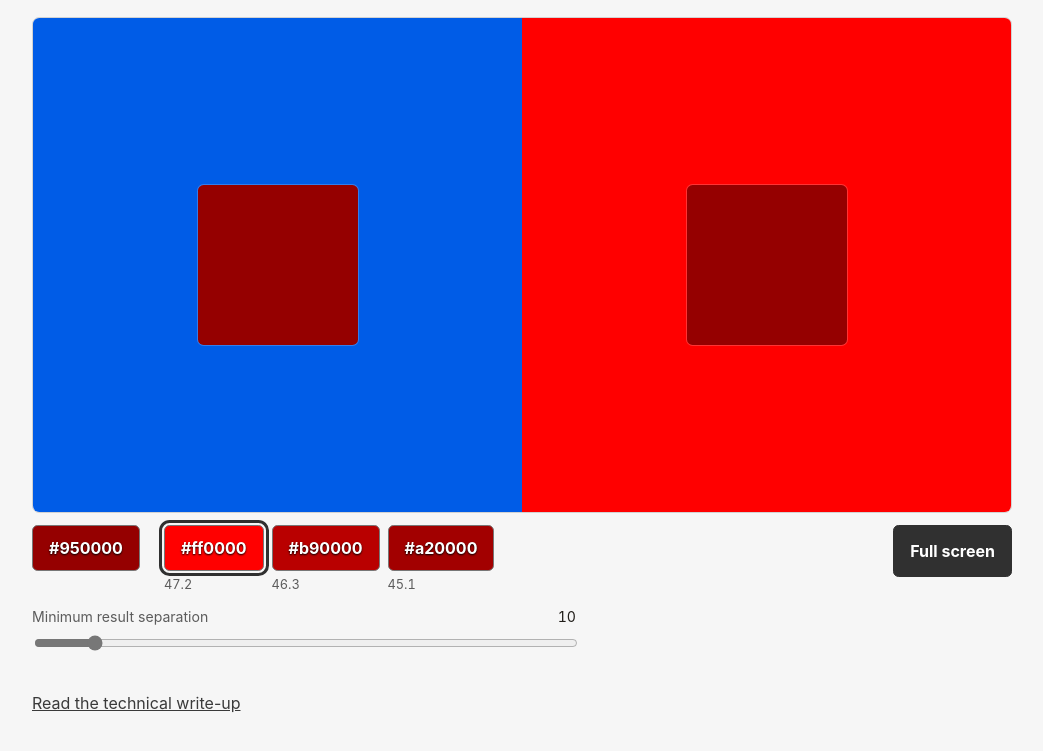
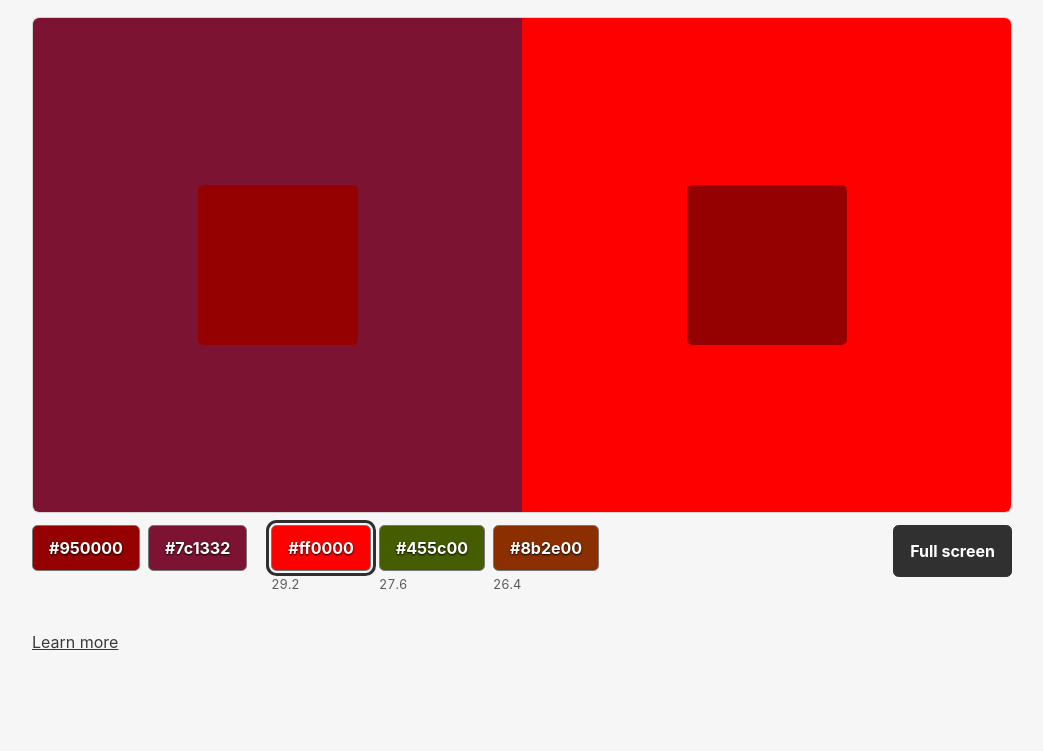
Before and after one commit to grantaj/colourshift, a website: page docs/index.html in a window 1280 px wide. Shown: the part 95-846 px from the top of the page, without its empty margins (58-1101 px from the left). Drawn offline with Linux system fonts and the light colour scheme.

Commit message:
Polish ColourShift defaults and controls

```diff
--- a/docs/index.html
+++ b/docs/index.html
@@ -5,7 +5,7 @@
   <meta name="viewport" content="width=device-width, initial-scale=1" />
   <meta name="theme-color" content="#111111" />
   <title>ColourShift — design a colour shift</title>
-  <link rel="stylesheet" href="shift/shift.css?v=9" />
+  <link rel="stylesheet" href="shift/shift.css?v=13" />
 </head>
 <body>
   <main class="app">
@@ -24,19 +24,13 @@
         </div>
       </article>
     </section>
-    <section class="controls" aria-label="ColourShift controls">
-      <input id="target" class="colour-picker" type="color" value="#950000" aria-label="Target colour" />
-      <input id="surround" class="colour-picker" type="color" value="#005ce7" aria-label="Surrounding colour" />
-      <label class="separation" for="min-delta">
-        <span>Minimum result separation <output id="min-delta-value" for="min-delta">10</output></span>
-        <input id="min-delta" type="range" min="0" max="100" step="1" value="10" />
-      </label>
-    </section>
-    <p class="paper-link"><a href="paper/">Read the technical write-up</a></p>
+    <input id="target" class="colour-picker" type="color" value="#950000" aria-label="Target colour" />
+    <input id="surround" class="colour-picker" type="color" value="#7c1332" aria-label="Surrounding colour" />
+    <p class="paper-link"><a href="paper/">Learn more</a></p>
   </main>
   <script>
     if (window.location.protocol === "file:") document.querySelector("#file-warning").hidden = false;
   </script>
-  <script type="module" src="shift/app.js?v=19"></script>
+  <script type="module" src="shift/app.js?v=22"></script>
 </body>
 </html>
--- a/docs/shift/app.js
+++ b/docs/shift/app.js
@@ -1,9 +1,7 @@
-import { hexToRgb, rgbToHex, search } from "./colourshift-core.js?v=3";
+import { hexToRgb, rgbToHex, search } from "./colourshift-core.js?v=4";
 
 const target = document.querySelector("#target");
 const surround = document.querySelector("#surround");
-const minDelta = document.querySelector("#min-delta");
-const minDeltaValue = document.querySelector("#min-delta-value");
 const results = document.querySelector("#results");
 let searchTimer;
 
@@ -89,6 +87,8 @@ function renderResults(result, targetHex, startHex) {
       }
     });
     const choices = document.createElement("div"); choices.className = "candidate-choices";
+    const references = document.createElement("div");
+    references.className = "reference-choices";
     const targetChoice = document.createElement("button");
     targetChoice.type = "button";
     targetChoice.textContent = targetHex;
@@ -96,7 +96,15 @@ function renderResults(result, targetHex, startHex) {
     targetChoice.style.background = targetHex;
     targetChoice.setAttribute("aria-label", `Choose target colour: ${targetHex}`);
     targetChoice.addEventListener("click", () => openPicker(target));
-    choices.append(targetChoice);
+    const surroundChoice = document.createElement("button");
+    surroundChoice.type = "button";
+    surroundChoice.textContent = startHex;
+    surroundChoice.className = "candidate-choice surround-choice";
+    surroundChoice.style.background = startHex;
+    surroundChoice.setAttribute("aria-label", `Choose surrounding colour: ${startHex}`);
+    surroundChoice.addEventListener("click", () => openPicker(surround));
+    references.append(targetChoice, surroundChoice);
+    choices.append(references);
     const solutions = document.createElement("div");
     solutions.className = "solution-choices";
     for (const [choiceIndex, choice] of result.candidates.entries()) {
@@ -129,7 +137,7 @@ function run() {
   const targetHex = target.value.toLowerCase();
   const startHex = surround.value.toLowerCase();
   try {
-    const result = search("maximal-surround-shift", hexToRgb(targetHex), hexToRgb(startHex), { objective: "chromatic", gridPoints: 12, minDelta: Number(minDelta.value), maxCandidates: 3 });
+    const result = search("maximal-surround-shift", hexToRgb(targetHex), hexToRgb(startHex), { objective: "chromatic", gridPoints: 12, minDelta: 10, maxCandidates: 3 });
     renderResults(result, targetHex, startHex);
   } catch (error) {
     console.error("ColourShift search failed", error);
@@ -145,5 +153,4 @@ for (const editor of document.querySelectorAll(".reference-editor")) bindReferen
 target.addEventListener("input", () => { updateReference(); scheduleSearch(); });
 surround.addEventListener("input", () => { updateReference(); scheduleSearch(); });
 updateReference();
-minDelta.addEventListener("input", () => { minDeltaValue.value = minDelta.value; scheduleSearch(); });
 scheduleSearch();
--- a/docs/shift/colourshift-core.js
+++ b/docs/shift/colourshift-core.js
@@ -121,7 +121,7 @@ export function search(mode, baseRgb, surroundRgb, options = {}) {
   }).filter((item) => item && Number.isFinite(item.totalShift) && Number.isFinite(item.chromaticShift)).sort((a, b) => (b[objective === OBJECTIVE_CHROMATIC ? "chromaticShift" : "totalShift"] - a[objective === OBJECTIVE_CHROMATIC ? "chromaticShift" : "totalShift"]) || rgbToHex(a.rgb).localeCompare(rgbToHex(b.rgb)));
   const candidates = [];
   for (const item of scored) {
-    if (candidates.every((other) => distance(item.shifted, other.shifted, OBJECTIVE_TOTAL) >= config.minDelta && rgbDistance(item.rgb, other.rgb) >= config.minRgbDelta)) candidates.push(item);
+    if (candidates.every((other) => distance(item.shifted, other.shifted, objective) >= config.minDelta && rgbDistance(item.rgb, other.rgb) >= config.minRgbDelta)) candidates.push(item);
     if (candidates.length >= config.maxCandidates) break;
   }
   return { schema: "colourshift-search-result-v1", model: MODEL_ID, mode, objective, config, inputs: { base: baseRgb, surround: surroundRgb }, candidates: candidates.map(({ rgb, totalShift, chromaticShift }) => ({ rgb, hex: rgbToHex(rgb), total_shift: totalShift, chromatic_shift: chromaticShift })) };
--- a/docs/shift/shift.css
+++ b/docs/shift/shift.css
@@ -4,18 +4,13 @@ body { margin: 0; min-height: 100vh; background: #f6f6f6; }
 .app { width: min(1100px, 92vw); margin: 0 auto; padding: clamp(1.5rem, 4vw, 3rem) 0 4rem; }
 .masthead { margin-bottom: 1.25rem; }
 h1 { margin: 0; font-size: clamp(1.5rem, 3vw, 2.25rem); font-weight: 650; letter-spacing: -.04em; }
-.controls { display: grid; max-width: 34rem; margin: 1rem 0 2rem; }
-label { display: grid; gap: .55rem; color: #5c5c5c; font-size: .88rem; }
 .colour-picker { position: fixed; width: 1px; height: 1px; opacity: 0; pointer-events: none; }
 .reference-editor { position: relative; min-height: clamp(12rem, 28vw, 19rem); overflow: hidden; }
 .reference-field { position: absolute; inset: 0; width: 100%; border: 0; border-radius: 0; padding: 0; }
-.reference-target { position: absolute; top: 50%; left: 50%; width: clamp(5rem, 16vw, 10rem); aspect-ratio: 1; min-height: 0; transform: translate(-50%, -50%); border: 0; border-radius: .35rem; padding: 0; box-shadow: 0 0 0 1px #ffffff33; }
-input[type=range] { width: 100%; accent-color: #777; }
+.reference-target { position: absolute; top: 50%; left: 50%; width: clamp(6rem, 13vw, 10rem); aspect-ratio: 1; min-height: 0; transform: translate(-50%, -50%); border: 0; border-radius: .35rem; padding: 0; }
 select, button { width: 100%; min-height: 3.25rem; border: 1px solid #c8c8c8; border-radius: .35rem; background: #fff; color: inherit; padding: .75rem 1rem; font: inherit; }
 button { cursor: pointer; background: #303030; border-color: #303030; color: #fff; font-weight: 650; }
 button:hover { background: #4a4a4a; }
-.separation span { display: flex; justify-content: space-between; }
-.separation output { color: #211e1a; font-variant-numeric: tabular-nums; }
 .results { max-width: 980px; }
 .hint { color: #727272; }
 .comparison { min-height: min(62vh, 42rem); border-radius: .45rem; overflow: hidden; background: #fff; border: 1px solid #d2d2d2; display: grid; }
@@ -23,7 +18,7 @@ button:hover { background: #4a4a4a; }
 .swatches { display: grid; grid-template-columns: minmax(0, 1fr) minmax(0, 1fr); min-height: min(56vh, 36rem); }
 .swatch { display: grid; min-width: 0; place-items: center; }
 .empty-result { display: grid; place-items: center; padding: 2rem; background: #fff; color: #727272; text-align: center; }
-.chip { width: clamp(6rem, 13vw, 10rem); height: clamp(6rem, 13vw, 10rem); border-radius: .35rem; box-shadow: 0 0 0 1px #ffffff33; }
+.chip { width: clamp(6rem, 13vw, 10rem); height: clamp(6rem, 13vw, 10rem); border-radius: .35rem; }
 .comparison p { margin: 0; padding: .9rem 1rem 1rem; color: #5c5c5c; font-size: .95rem; }
 .comparison strong { color: #1c1c1c; }
 .comparison:fullscreen {
@@ -43,6 +38,7 @@ button:hover { background: #4a4a4a; }
 .result-controls { display: flex; align-items: flex-start; gap: 1rem; margin-top: .75rem; }
 .result-controls .fullscreen { width: auto; min-width: 7rem; margin-left: auto; flex: 0 0 auto; }
 .candidate-choices { display: flex; flex: 1 1 auto; min-width: 0; flex-wrap: wrap; align-items: flex-start; gap: 1.5rem; }
+.reference-choices { display: flex; flex-wrap: wrap; gap: .5rem; }
 .solution-choices { display: flex; flex-wrap: wrap; gap: .5rem; }
 .solution-choice { display: grid; gap: .35rem; justify-items: start; }
 .candidate-choice { width: auto; min-width: 6rem; min-height: 2.5rem; border-color: #777; color: #fff; text-shadow: 0 1px 2px #000; }
```
Also changed, not shown: docs/shift/index.html (+5 -11 lines), tests/shift-core.test.mjs (+2 -2 lines), 2 other files.
